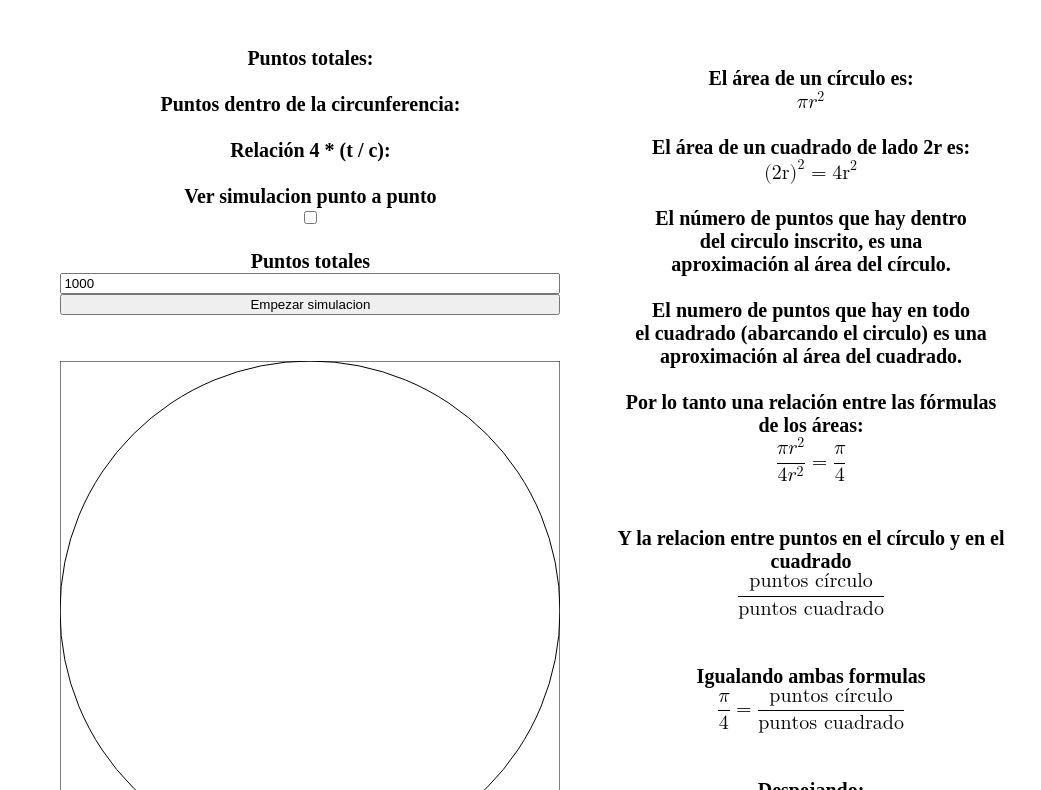
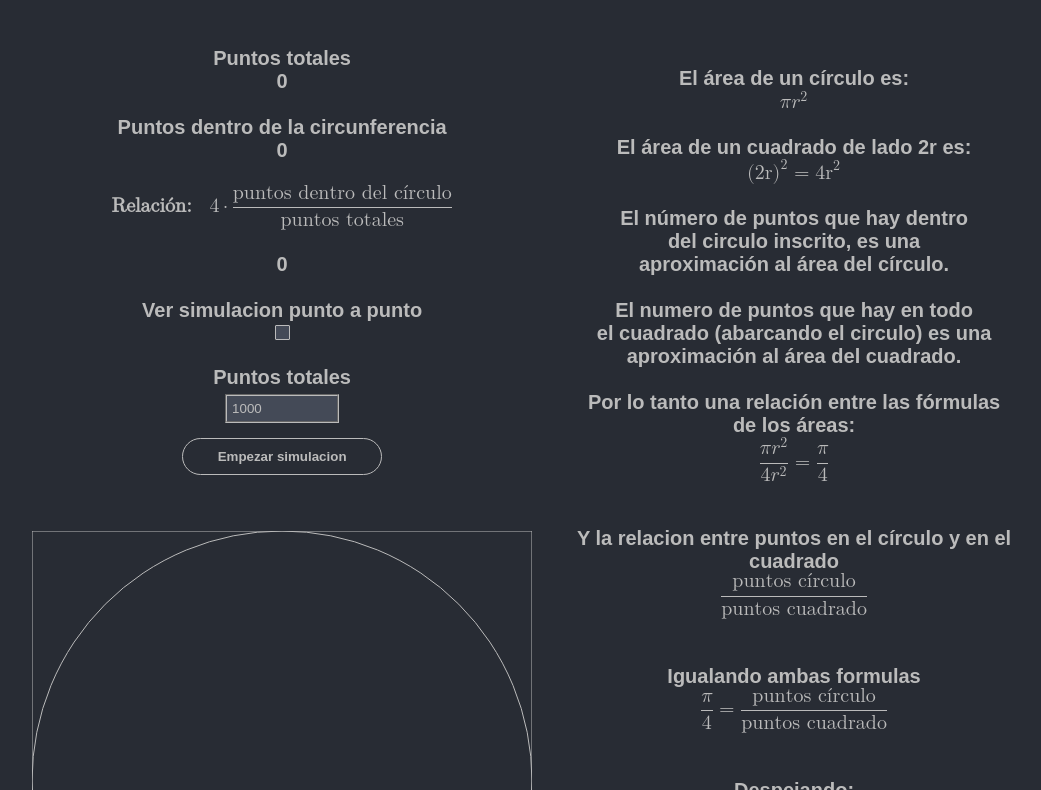
Before and after one commit to daaroo8/AproximacionPI, a plain HTML site: page index.html in a window 1280 px wide. Shown: the part 81-871 px from the top of the page, without its empty margins (73-1114 px from the left). Drawn offline with Linux system fonts and the light colour scheme.

Commit message:
algunos estilos añadidos

```diff
--- a/index.html
+++ b/index.html
@@ -12,9 +12,25 @@
   <h1>Aproximación PI</h1>
   <div id="todo">
     <div class="columnas" id="div-canvas">
-      Puntos totales: <span id="total-points"></span><br>
-      Puntos dentro de la circunferencia: <span id="circunference-points"></span><br>
-      Relación 4 * (t / c): <span id="pi-aproximation"></span>
+      Puntos totales<span id="total-points">0</span><br>
+      Puntos dentro de la circunferencia<span id="circunference-points">0</span><br>
+      <math xmlns="http://www.w3.org/1998/Math/MathML" display="block">
+        <mtext class="bold">
+          <mi>Relación:</mi>
+        </mtext>
+        <mo>&nbsp;</mo>
+        <mn>4</mn>
+        <mo>&#x22C5;</mo>
+        <mfrac>
+          <mrow>
+            <mtext>puntos dentro del círculo</mtext>
+          </mrow>
+          <mrow>
+            <mtext>puntos totales</mtext>
+          </mrow>
+        </mfrac>
+      </math><br>
+      <span id="pi-aproximation">0</span>
       <br>
       <label for="input-visionate-points">Ver simulacion punto a punto</label>
       <input id="input-visionate-points" type="checkbox"> <br>
@@ -110,7 +126,7 @@
           </mfrac>
         </math>
         <br><br>
-        Despejando:<br><br>
+        Despejando:<br>
         <math xmlns="http://www.w3.org/1998/Math/MathML" display="block">
           <mi>&pi;</mi>
           <mo>=</mo>
@@ -143,6 +159,7 @@
     const yBigCircle = canvas.height / 2
     const radiusBigCircle = canvas.width / 2
 
+    context.strokeStyle = "#BBBBBB"
     context.beginPath()
     context.rect(0, 0, canvas.width, canvas.height)
     context.stroke()
@@ -154,7 +171,7 @@
 
     startSimulationButton.addEventListener("click", () => {
       const visionatePoints = $("input-visionate-points").checked
-
+      context.strokeStyle = "#BBBBBB"
       context.clearRect(0, 0, canvas.width, canvas.height)
       context.beginPath()
       context.rect(0, 0, canvas.width, canvas.height)
@@ -172,10 +189,10 @@
         x = Math.round(Math.random() * canvas.width)
         y = Math.round(Math.random() * canvas.height)
         if (Math.pow(x - xBigCircle, 2) + Math.pow(y - yBigCircle, 2) <= Math.pow(radiusBigCircle, 2)) {
-          context.fillStyle = "green"
+          context.fillStyle = "rgb(137, 202, 107)"
           bigCirclePoints++
         } else
-          context.fillStyle = "red"
+          context.fillStyle = "rgb(239, 78, 81)"
 
         context.arc(x, y, 1.5, 0, 2 * Math.PI)
         context.fill()
--- a/styles.css
+++ b/styles.css
@@ -7,14 +7,16 @@ h1 {
 }
 
 body {
+  font-family: Arial, sans-serif;
   display: flex;
   flex-direction: column;
   align-items: center;
   height: 100vh;
+  background-color: #282c34;
+  color: #BBBBBB;
 }
 
 #todo {
-
   font-size: 20px;
   font-weight: bold;
   text-align: center;
@@ -25,6 +27,7 @@ body {
 }
 
 .columnas {
+  align-items: center;
   display: flex;
   flex-direction: column;
   margin: 10px;
@@ -38,3 +41,60 @@ body {
 #div-texto {
   width: 40%;
 }
+
+.bold {
+  font-weight: bold;
+}
+
+button {
+  background-color: #282c34;
+  color: #BBBBBB;
+  border: 1px solid #BBBBBB;
+  padding: 10px;
+  margin: 10px;
+  border-radius: 20px;
+  font-weight: bold;
+  cursor: pointer;
+  width: 200px;
+}
+
+button:hover {
+  background: #BBBBBB; /* Cambia el fondo al pasar el cursor */
+  color: #2d2d3a; /* Cambia el color del texto */
+}
+
+#input-total-points{
+  font-family: Arial, sans-serif;
+  width: 100px;
+  padding: 5px;
+  margin: 5px;
+  border: 2px groove #BBBBBB;
+  background-color: #444a57;
+  color: #BBBBBB;
+}
+
+input[type="checkbox"] {
+  width: 15px;
+  height: 15px;
+  appearance: none; /* Oculta el diseño nativo del checkbox */
+  background-color: #444a57; /* Color de fondo sin pulsar */
+  border: 1px solid #BBBBBB;
+  border-radius: 1px; /* Bordes redondeados (opcional) */
+  cursor: pointer;
+  transition: background-color 0.3s ease, border-color 0.3s ease;
+}
+
+/* Cambiar color cuando está seleccionado */
+input[type="checkbox"]:checked {
+  background-color: #BBBBBB; /* Verde */
+  border-color: #BBBBBB;
+}
+
+input[type="checkbox"]:checked::after {
+  content: '✔';
+  display: block;
+  color: #282c34;
+  font-size: 14px;
+  text-align: center;
+  line-height: 12px;
+}
```
